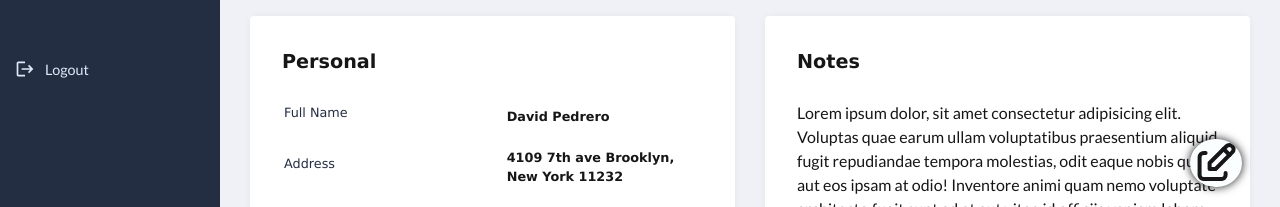
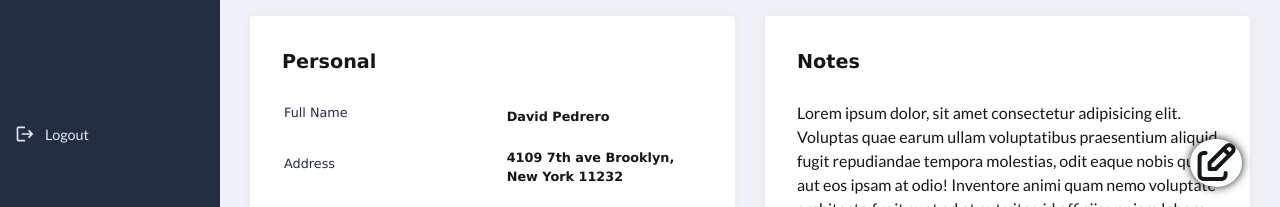
Before and after one commit to davidpedrero/Big-Winners-System, a React (Create React App) app in the folder frontend/: page / in a window 1280 px wide. Shown: the part 581-788 px from the top of the page. Built offline with nearby package versions, Linux system fonts and the light colour scheme.

Commit message:
renamed sidedrawer to sidebar1

```diff
--- a/frontend/src/components/Sidebar.css
+++ b/frontend/src/components/Sidebar.css
@@ -96,12 +96,12 @@ body {
 }
 
 .page-header .admin-menu li:nth-last-child(2) {
-    margin-bottom: 35px;
+    margin-bottom: 100px;
 }
 
 .page-header .admin-menu li:last-child {
     margin-top: auto;
-    margin-bottom: 20px;
+    margin-bottom: 200px;
 }
 
 .page-header .admin-menu li>* {
```
